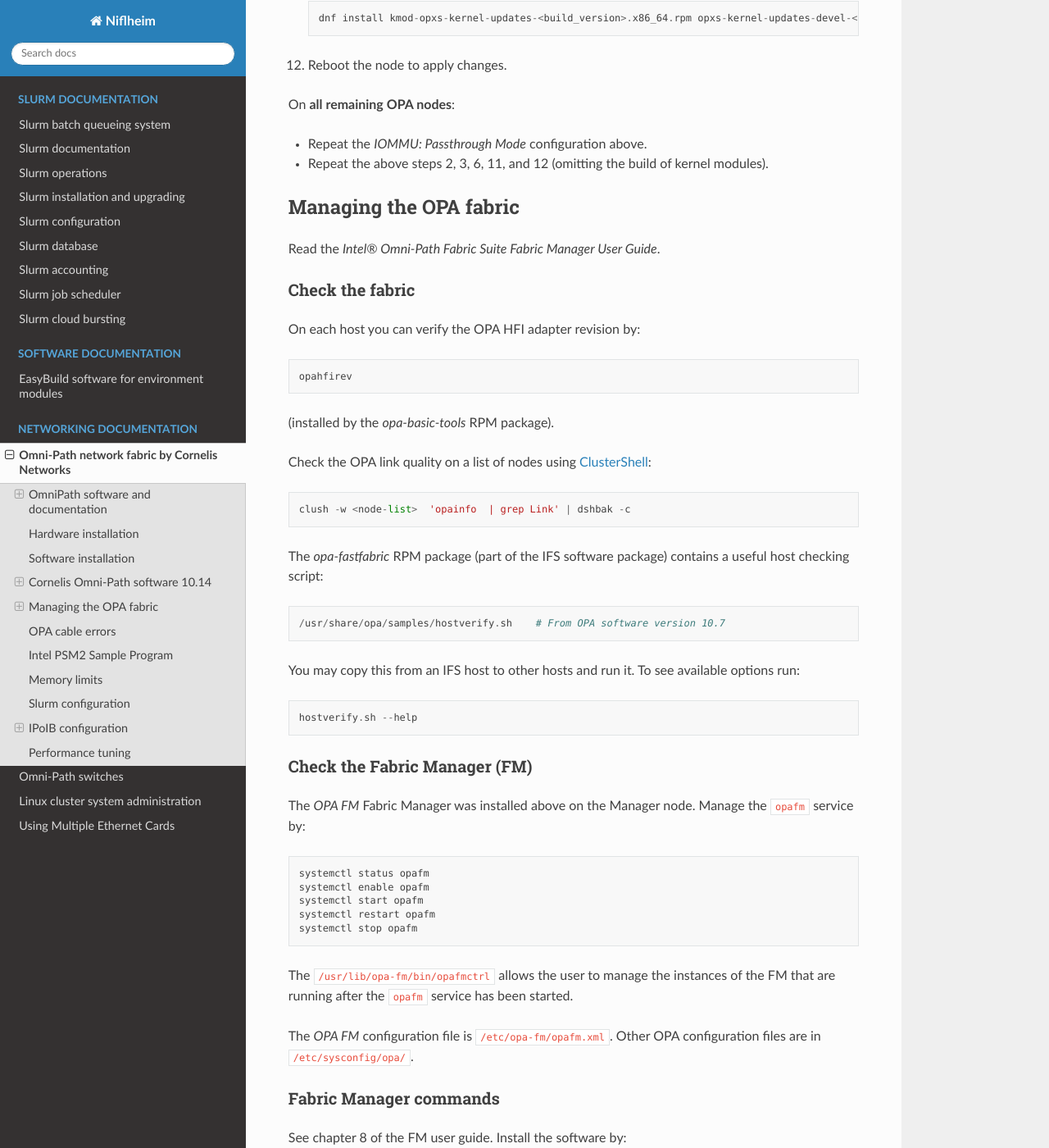
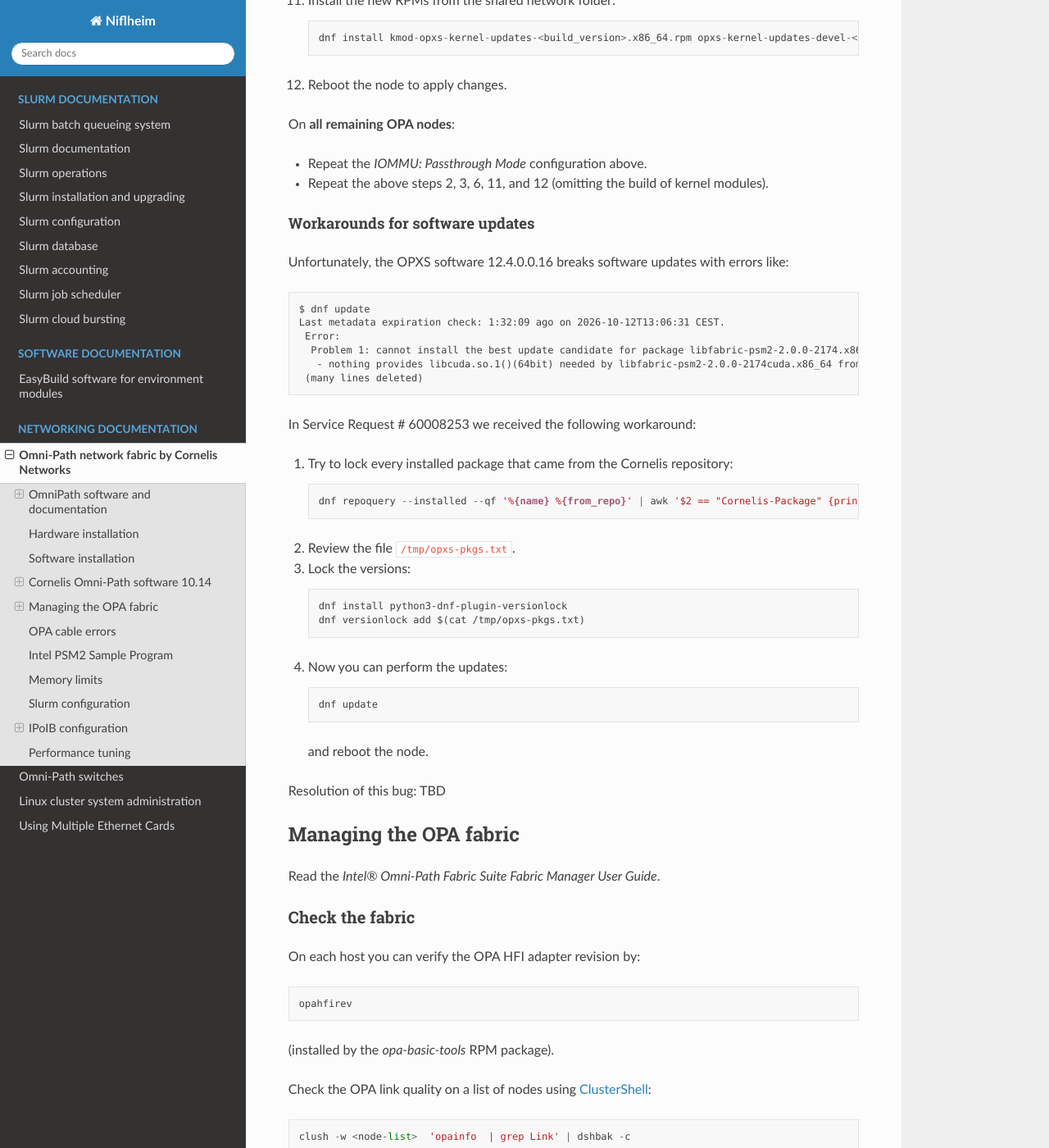
Before and after one commit to OleHolmNielsen/Niflheim_system, a Sphinx documentation site: the page built from docs/OmniPath.rst, in a window 1280 px wide and 1400 px high, scrolled down 5889 px. Shown: the whole window at 82% size. Built offline with Sphinx 7.4.7 and the Read the Docs theme 3.1.0, drawn with Linux system fonts in a browser that asks for light colours; some of the changed text lies outside the part shown.

Commit message:
Workarounds for OPXS software updates

```diff
--- a/docs/OmniPath.rst
+++ b/docs/OmniPath.rst
@@ -242,6 +242,39 @@ On **all remaining OPA nodes**:
 
 * Repeat the *IOMMU: Passthrough Mode* configuration above.
 * Repeat the above steps 2, 3, 6, 11, and 12 (omitting the build of kernel modules).
+
+Workarounds for software updates
+......................................
+
+Unfortunately, the OPXS software 12.4.0.0.16 breaks software updates with errors like::
+
+ $ dnf update
+ Last metadata expiration check: 1:32:09 ago on 2026-10-12T13:06:31 CEST.
+  Error:
+   Problem 1: cannot install the best update candidate for package libfabric-psm2-2.0.0-2174.x86_64
+    - nothing provides libcuda.so.1()(64bit) needed by libfabric-psm2-2.0.0-2174cuda.x86_64 from Cornelis-Package
+  (many lines deleted)
+
+In Service Request # 60008253 we received the following workaround:
+
+1. Try to lock every installed package that came from the Cornelis repository::
+
+     dnf repoquery --installed --qf '%{name} %{from_repo}' | awk '$2 == "Cornelis-Package" {print $1}' > /tmp/opxs-pkgs.txt
+
+2. Review the file ``/tmp/opxs-pkgs.txt``.
+
+3. Lock the versions::
+
+     dnf install python3-dnf-plugin-versionlock
+     dnf versionlock add $(cat /tmp/opxs-pkgs.txt)
+
+4. Now you can perform the updates::
+
+     dnf update
+
+   and reboot the node.
+
+Resolution of this bug: TBD
 
 Managing the OPA fabric
 =======================
```
